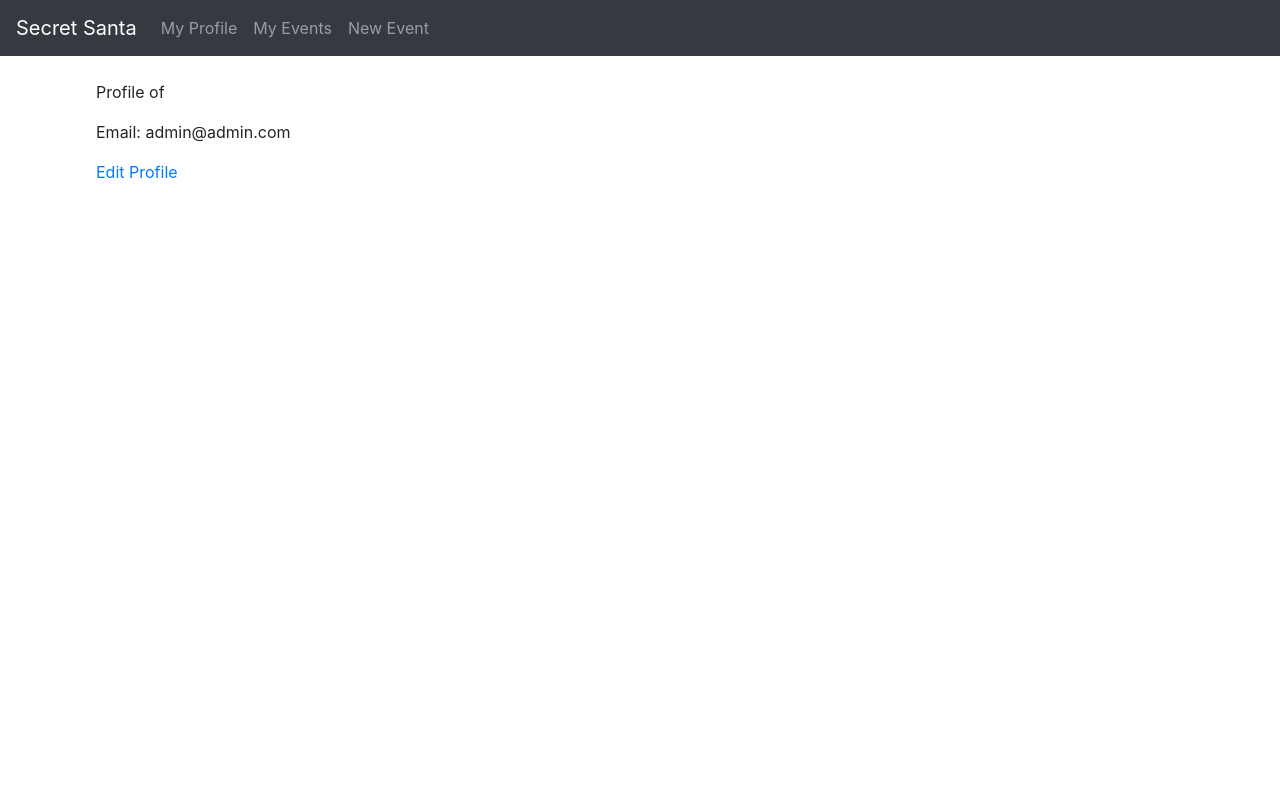
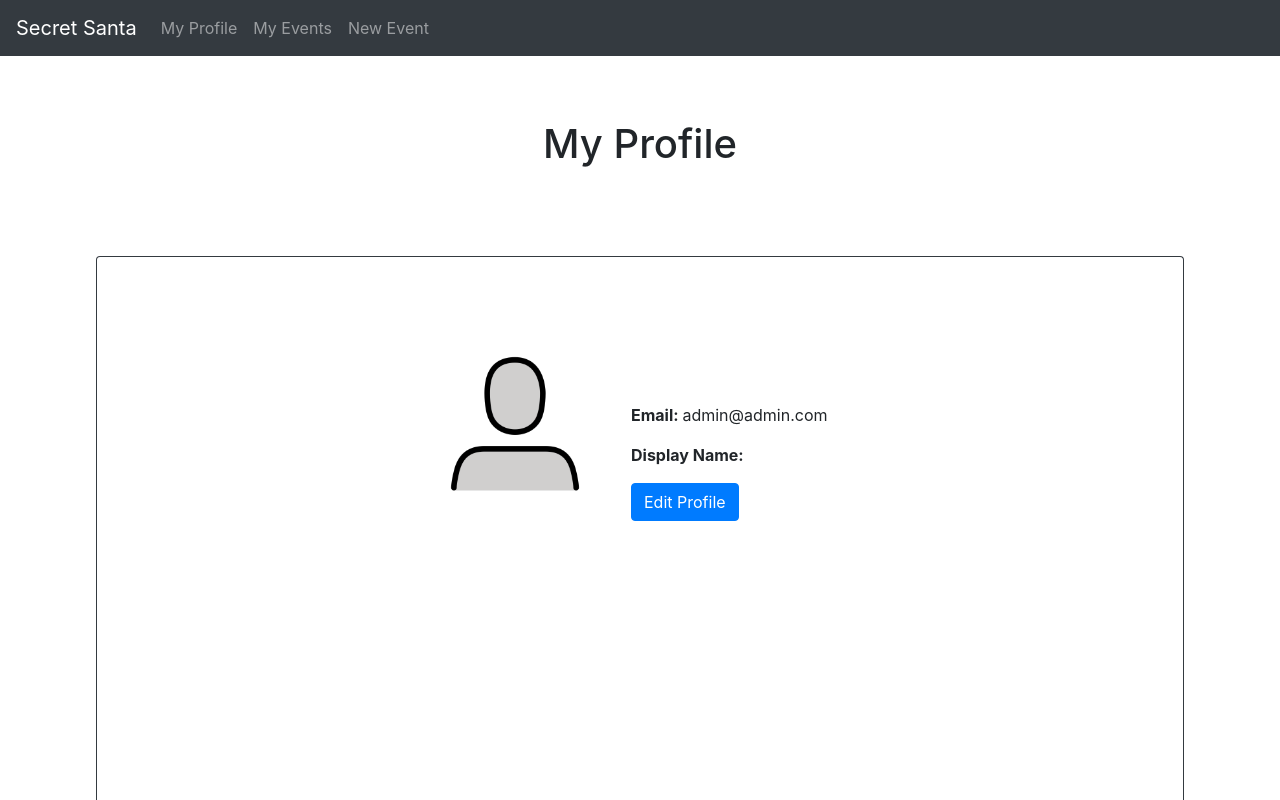
Before and after one commit to james-menzies/secret_santa, a Django app: page /users/me/ in a window 1280 px wide. Run offline with Django 3.2, Linux system fonts and the light colour scheme; a user stored in the database is signed in; some libraries are stand-ins or nearby versions.

Commit message:
user profile customized

```diff
--- a/secret_santa/core/static/core/css/navbar.css
+++ b/secret_santa/core/static/core/css/navbar.css
@@ -1,13 +1,27 @@
 .navbar {
     position: fixed;
     width: 100%;
+    z-index: 1;
 }
 
-.main-container {
-    padding-top: 5em;
+div.main-container {
+    margin-top: 5em;
+    min-height: 100%;
+    flex-grow: 1;
+    padding: 4em 2em 2em 2em;
+
 
 }
 
+h1 {
+    padding-top: 3em;
+    text-align: center;
+}
+
 .body-wrapper {
-    display: block;
+    display: flex;
+    flex-direction: column;
+    position: relative;
+    min-height: 100vh;
+
 }
--- a/secret_santa/core/templates/core/navbar_base.html
+++ b/secret_santa/core/templates/core/navbar_base.html
@@ -11,7 +11,6 @@
     {% endblock %}
 </head>
 <body>
-<div class="body-wrapper">
 <nav class="navbar navbar-expand-sm bg-dark navbar-dark">
     <a href="{% url 'landing_page' %}" class="navbar-brand">Secret Santa</a>
 
@@ -33,7 +32,14 @@
         </ul>
     </div>
 </nav>
-    <div class="main-container">
+<div class="body-wrapper">
+
+    {% if title %}
+        <h1>{{ title }}</h1>
+    {% else %}
+        <h1>Secret Santa</h1>
+    {% endif %}
+    <div class="main-container rounded-top border border-bottom-0 border-dark">
         {% block content %}
         {% endblock %}
     </div>
--- a/secret_santa/events/views.py
+++ b/secret_santa/events/views.py
@@ -106,7 +106,7 @@
     except ObjectDoesNotExist:
         return redirect('landing_page')
 
-    context = {"events": event}
+    context = {"event": event}
     # this is to prevent multiple datetime.now() calls
     status = event.status
 
--- a/secret_santa/users/forms.py
+++ b/secret_santa/users/forms.py
@@ -9,14 +9,16 @@
 class UserRegistrationForm(UserCreationForm):
     class Meta:
         model = CustomUser
-        fields = ['email', 'profile_picture']
+        fields = ['email', 'display_name', 'profile_picture']
 
     def __init__(self, *args, **kwargs):
         super().__init__(*args, **kwargs)
         self.helper = FormHelper()
+        self.helper.form_class = 'col-md'
         self.helper.form_show_errors = True
         self.helper.form_id = 'id-registration-form'
-        self.helper.add_input(Submit('submit', 'Submit'))
+        self.helper.add_input(Submit('submit', 'Submit',
+                                     css_class='btn btn-lg btn-primary btn-block'))
 
 
 
--- /dev/null
+++ b/secret_santa/users/static/users/css/profile.css
@@ -0,0 +1,10 @@
+.media {
+    margin: auto;
+    max-width: 450px;
+}
+
+.media > img {
+    height: 200px;
+    width: 200px;
+    object-fit: cover;
+}
--- a/secret_santa/users/static/users/css/register.css
+++ b/secret_santa/users/static/users/css/register.css
@@ -1,4 +1,8 @@
 .row {
-    max-width: 600px;
+    max-width: 800px;
     margin: auto;
 }
+
+h1 {
+    font-size: 4rem;
+}
--- a/secret_santa/users/templates/users/profile.html
+++ b/secret_santa/users/templates/users/profile.html
@@ -1,14 +1,22 @@
 {% extends 'core/navbar_base.html' %}
 {% load static %}
+{% block links %}
+<link rel="stylesheet" href="{% static '/users/css/profile.css' %}">
+{% endblock %}
 
 {% block content %}
-    <p>Profile of {{ user.display_name }}</p>
-    <p>Email: {{ user.email }}</p>
-    {% if user.profile_picture %}
-    <div>
-        <img src="{{ user.profile_picture.url }}" alt="">
+
+    <div class="media">
+        {% if user.profile_picture %}
+        <img src="{{ user.profile_picture.url }}" alt="" class="mr-3">
+        {% else %}
+        <img src="{% static '/users/images/profile_placeholder.png' %}" alt="" class="mr-3">
+        {% endif %}
+        <div class="media-body align-self-end">
+            <p><strong>Email: </strong>{{ user.email }}</p>
+            <p><strong>Display Name: </strong>{{ user.display_name }}</p>
+            <a href="{% url 'edit_profile' %}" class="btn btn-primary">Edit Profile</a>
+        </div>
     </div>
-    {% endif %}
 
-    <a href="{% url 'edit_profile' %}">Edit Profile</a>
 {% endblock %}
--- a/secret_santa/users/views.py
+++ b/secret_santa/users/views.py
@@ -25,8 +25,10 @@
 
 @login_required
 def profile(request):
-
-    return render(request, template_name='users/profile.html')
+    context = {
+        "title": "My Profile"
+    }
+    return render(request, template_name='users/profile.html', context=context)
 
 
 def register(request):
```
Also changed, not shown: secret_santa/core/static/core/css/index.css (added, +7 -0 lines), secret_santa/core/templates/core/index.html (+23 -5 lines), secret_santa/events/forms.py (+14 -7 lines), secret_santa/events/templates/events/edit_gift.html (+10 -1 lines), secret_santa/users/templates/users/register.html (+9 -1 lines), secret_santa/core/static/core/images/add_event.png (added), secret_santa/core/static/core/images/calendar.png (added), secret_santa/core/static/core/images/profile.png (added), secret_santa/users/static/users/images/profile_placeholder.png (added). Lines whose indentation alone changed are shown as unchanged.
